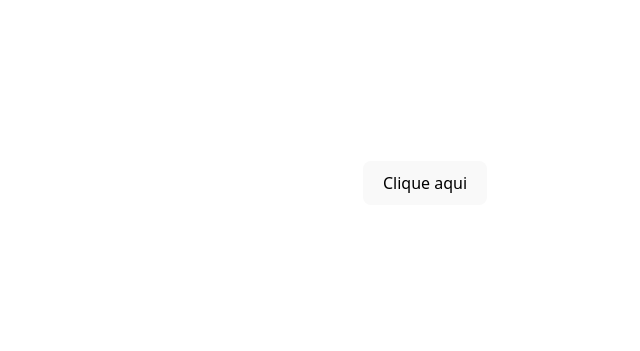
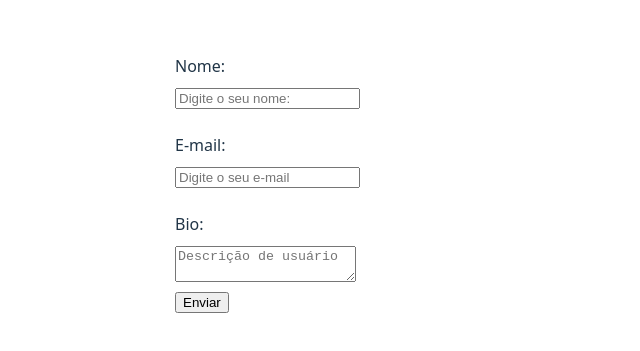
Before and after one commit to Monteiro1000/tecnico-ti, a React (Vite) app in the folder projet0_node/aulacomponentes/aula-componente/: page / in a window 1280 px wide. Shown: the part 217-568 px from the top of the page, without its empty margins (215-855 px from the left). Built offline with nearby package versions, Linux system fonts and the light colour scheme.

Commit message:
Aprendendo a usar formulários no node

```diff
--- a/projet0_node/aulacomponentes/aula-componente/src/App.jsx
+++ b/projet0_node/aulacomponentes/aula-componente/src/App.jsx
@@ -17,7 +17,7 @@ function App() {
 
   return (
     <div >
-      <Events/>
+      <MyForm/>
     </div>
 
   )
--- a/projet0_node/aulacomponentes/aula-componente/src/Componentes/MyForm.jsx
+++ b/projet0_node/aulacomponentes/aula-componente/src/Componentes/MyForm.jsx
@@ -1,14 +1,59 @@
+import { useState } from "react";
 import "./MyForm.css";
 
 const MyForm = () => {
+    const [name, setName] = useState("");
+    const [email, setEmail] = useState("");
+    const [bio, setBio] = useState("");
+
+    const handleSubmit = (e) => {
+        e.preventDefault();
+        console.log({ name, email, bio });
+    };
+
     return (
       <div>
         { /* 1 - criação de form*/ }
-        <form>
+        <form onSubmit={handleSubmit}>
         <div>
         <label htmlFor="name">Nome: </label>
-        <input type="text" name="" id="" placeholder="Digite o seu nome: "/>
+        <input
+          type="text"
+          id="name"
+          name="name"
+          placeholder="Digite o seu nome: "
+          onChange={(e) => setName(e.target.value)}
+          value={name}
+          required
+        />
+        <br />
+        <label htmlFor="email"> E-mail:
 
+          <input
+            type="email"
+            name="email"
+            id="email"
+            placeholder="Digite o seu e-mail"
+            onChange={(e) => setEmail(e.target.value)}
+            value={email}
+            required
+          />
+
+
+        </label>
+        <br />
+
+        <label htmlFor="bio">
+
+          <span>Bio:</span>
+          <textarea
+          id="bio"
+          name="bio"
+          placeholder="Descrição de usuário"
+          onChange={(e) => setBio(e.target.value)}
+          value={bio}
+          ></textarea>
+        </label>
         </div>
         <input type="submit" value="Enviar" />
         </form>
```
